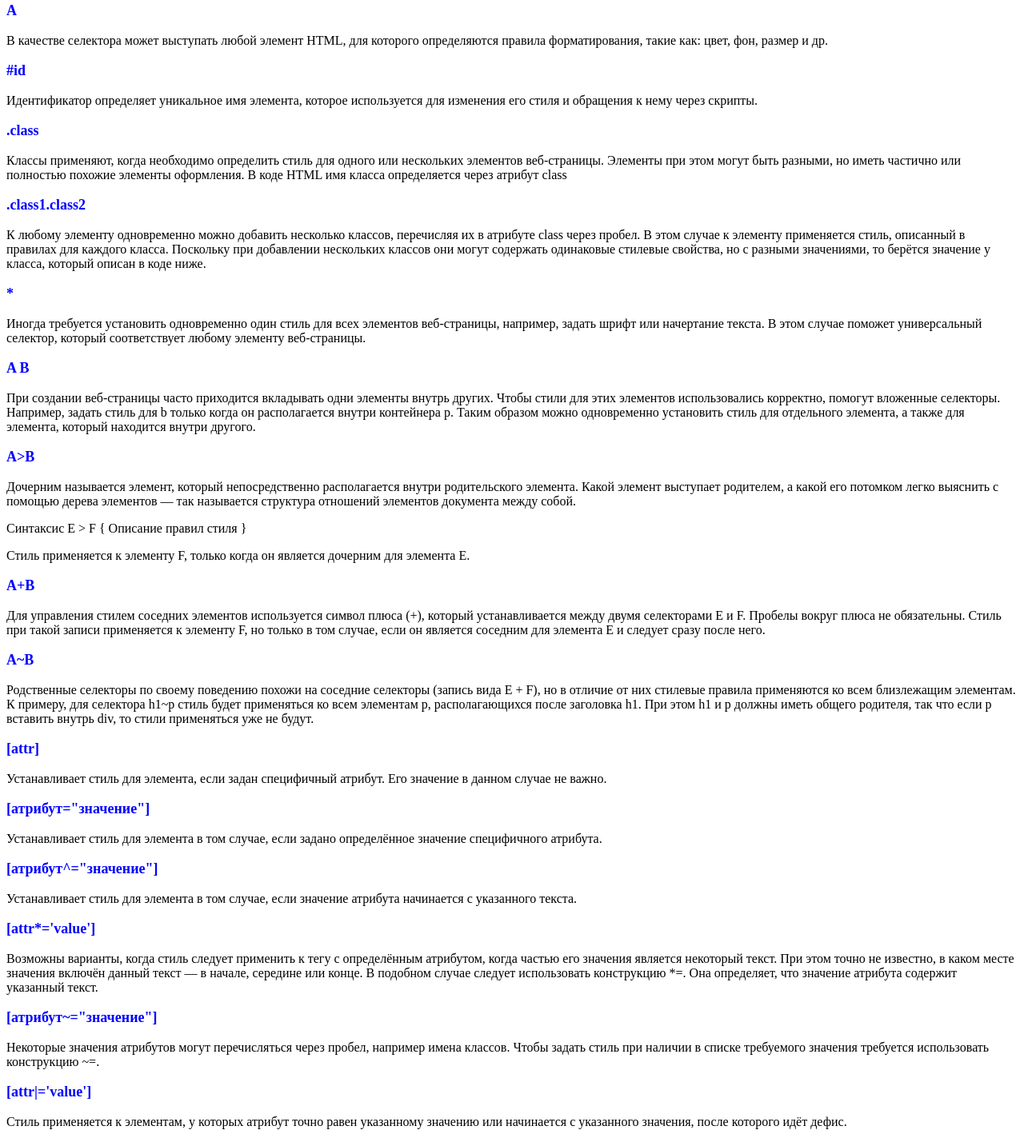
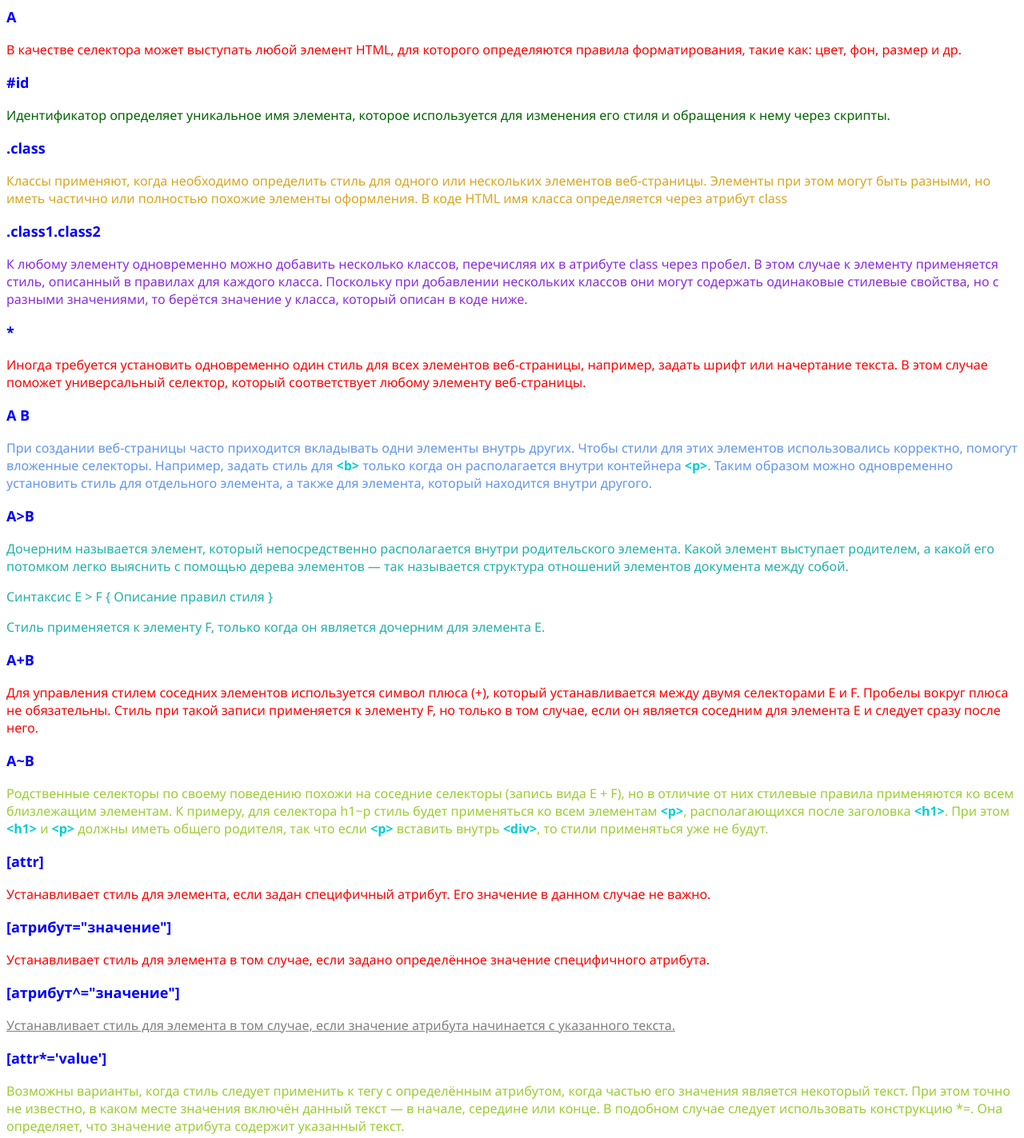
Before and after one commit to Ruslana123/Homework_5, a plain HTML site: page index.html in a window 1280 px wide. Shown: the part 77-1500 px from the top of the page at 80% size. Drawn offline with Linux system fonts and the light colour scheme.

Commit message:
without div

```diff
--- a/Style/style.css
+++ b/Style/style.css
@@ -2,3 +2,47 @@ h3 {
     color: blue;
     font-size: large;
 }
+
+* {
+    font-family: 'Segoe UI', Tahoma, Geneva, Verdana, sans-serif;
+}
+
+.block {
+    color: goldenrod;
+}
+
+.block.blueviolet {
+    color: blueviolet;
+}
+
+#identifier {
+    color: darkgreen;
+}
+
+h3~p1 {
+    color: yellowgreen;
+}
+
+p {
+    color: red;
+}
+
+p b {
+    color: darkturquoise;
+}
+
+p1 b {
+    color: darkturquoise;
+}
+
+#identifier2 p {
+    color: cornflowerblue;
+}
+
+.block2 p {
+    color: lightseagreen;
+}
+
+a[href^="https://"] {
+    color: grey;
+}
--- a/index.html
+++ b/index.html
@@ -9,68 +9,66 @@
 </head>
 <body>
     <h1>Селекторы</h1>
-    <div class="block">
     <h3>A</h3>
     <p>В качестве селектора может выступать любой элемент HTML, для которого определяются правила форматирования, такие как: цвет, фон, размер и др.</p>
-    </div>
-    <div class="block">
+
     <h3>#id</h3>
-        <p>Идентификатор определяет уникальное имя элемента, которое используется для изменения его стиля и обращения к нему через скрипты.</p>
-    </div>
-    <div class="block">
+    <p id="identifier">Идентификатор определяет уникальное имя элемента, которое используется для изменения его стиля и обращения к нему через скрипты.</p>
+
+
     <h3>.class</h3>
-        <p>Классы применяют, когда необходимо определить стиль для одного или нескольких элементов веб-страницы. Элементы при этом могут быть разными, но иметь частично или полностью похожие элементы оформления. В коде HTML имя класса определяется через атрибут class</p>
-    </div>
-    <div class="block">
+    <p class="block">Классы применяют, когда необходимо определить стиль для одного или нескольких элементов веб-страницы. Элементы при этом могут быть разными, но иметь частично или полностью похожие элементы оформления. В коде HTML имя класса определяется через атрибут class</p>
+
+
     <h3>.class1.class2</h3>
-        <p>К любому элементу одновременно можно добавить несколько классов, перечисляя их в атрибуте class через пробел. В этом случае к элементу применяется стиль, описанный в правилах для каждого класса. Поскольку при добавлении нескольких классов они могут содержать одинаковые стилевые свойства, но с разными значениями, то берётся значение у класса, который описан в коде ниже.</p>
-    </div>
-    <div class="block">
+    <p class="block blueviolet">К любому элементу одновременно можно добавить несколько классов, перечисляя их в атрибуте class через пробел. В этом случае к элементу применяется стиль, описанный в правилах для каждого класса. Поскольку при добавлении нескольких классов они могут содержать одинаковые стилевые свойства, но с разными значениями, то берётся значение у класса, который описан в коде ниже.</p>
+
+
     <h3>*</h3>
     <p>Иногда требуется установить одновременно один стиль для всех элементов веб-страницы, например, задать шрифт или начертание текста. В этом случае поможет универсальный селектор, который соответствует любому элементу веб-страницы.</p>
+
+    <h3>A B</h3>
+    <div  id="identifier2">
+        <p>При создании веб-страницы часто приходится вкладывать одни элементы внутрь других. Чтобы стили для этих элементов использовались корректно, помогут вложенные селекторы. Например, задать стиль для <b>&#60;b&#62;</b> только когда он располагается внутри контейнера <b>&#60;p&#62;</b>. Таким образом можно одновременно установить стиль для отдельного элемента, а также для элемента, который находится внутри другого.</p>
     </div>
-    <div class="block">
-        <h3>A B</h3>
-        <p>При создании веб-страницы часто приходится вкладывать одни элементы внутрь других. Чтобы стили для этих элементов использовались корректно, помогут вложенные селекторы. Например, задать стиль для b только когда он располагается внутри контейнера p. Таким образом можно одновременно установить стиль для отдельного элемента, а также для элемента, который находится внутри другого.</p>
-    </div>
-    <div class="block">
     <h3>A>B</h3>
+    <div class="block2">
         <p>Дочерним называется элемент, который непосредственно располагается внутри родительского элемента. Какой элемент выступает родителем, а какой его потомком легко выяснить с помощью дерева элементов — так называется структура отношений элементов документа между собой.
         <p>Синтаксис E > F { Описание правил стиля }</p>
         <p>Стиль применяется к элементу F, только когда он является дочерним для элемента E.</p></p>
     </div>
-    <div class="block">
+
     <h3>A+B</h3>
     <p>Для управления стилем соседних элементов используется символ плюса (+), который устанавливается между двумя селекторами E и F. Пробелы вокруг плюса не обязательны. Стиль при такой записи применяется к элементу F, но только в том случае, если он является соседним для элемента E и следует сразу после него.</p>
-    </div>
-    <div class="block">
+
+
     <h3>A~B</h3>
-        <p>Родственные селекторы по своему поведению похожи на соседние селекторы (запись вида E + F), но в отличие от них стилевые правила применяются ко всем близлежащим элементам. К примеру, для селектора h1~p стиль будет применяться ко всем элементам p, располагающихся после заголовка h1. При этом h1 и p должны иметь общего родителя, так что если p вставить внутрь div, то стили применяться уже не будут.
-        </p>
-    </div>
-    <div class="block">
+    <p1>Родственные селекторы по своему поведению похожи на соседние селекторы (запись вида E + F), но в отличие от них стилевые правила применяются ко всем близлежащим элементам. К примеру, для селектора h1~p стиль будет применяться ко всем элементам <b>&#60;p&#62;</b>, располагающихся после заголовка <b>&#60;h1&#62;</b>. При этом <b>&#60;h1&#62;</b>  и <b>&#60;p&#62;</b>  должны иметь общего родителя, так что если <b>&#60;p&#62;</b>  вставить внутрь <b>&#60;div&#62;</b>, то стили применяться уже не будут.
+    </p1>
+
+
     <h3>[attr]</h3>
     <p>Устанавливает стиль для элемента, если задан специфичный атрибут. Его значение в данном случае не важно.</p>
-    </div>
-    <div class="block">
+
+
     <h3>[атрибут="значение"]</h3>
     <p>Устанавливает стиль для элемента в том случае, если задано определённое значение специфичного атрибута.</p>
-    </div>
-    <div class="block">
+
+
     <h3>[атрибут^="значение"]</h3>
-        <p>Устанавливает стиль для элемента в том случае, если значение атрибута начинается с указанного текста.</p>
-    </div>
-    <div class="block">
+    <p> <a href="https://itwiki.dev/ru/front-end/css-reference/selectors/attr-value-2">Устанавливает стиль для элемента в том случае, если значение атрибута начинается с указанного текста.</a></p>
+
+
     <h3>[attr*='value']</h3>
-        <p>Возможны варианты, когда стиль следует применить к тегу с определённым атрибутом, когда частью его значения является некоторый текст. При этом точно не известно, в каком месте значения включён данный текст — в начале, середине или конце. В подобном случае следует использовать конструкцию *=. Она определяет, что значение атрибута содержит указанный текст.</p>
-    </div>
-    <div class="block">
+    <p1>Возможны варианты, когда стиль следует применить к тегу с определённым атрибутом, когда частью его значения является некоторый текст. При этом точно не известно, в каком месте значения включён данный текст — в начале, середине или конце. В подобном случае следует использовать конструкцию *=. Она определяет, что значение атрибута содержит указанный текст.</p1>
+
+
     <h3>[атрибут~="значение"]</h3>
     <p>Некоторые значения атрибутов могут перечисляться через пробел, например имена классов. Чтобы задать стиль при наличии в списке требуемого значения требуется использовать конструкцию ~=.</p>
-    </div>
-    <div class="block">
+
+
     <h3>[attr|='value']</h3>
     <p>Стиль применяется к элементам, у которых атрибут точно равен указанному значению или начинается с указанного значения, после которого идёт дефис.</p>
-    </div>
+
 </body>
 </html>
```
Lines whose indentation alone changed are shown as unchanged.
